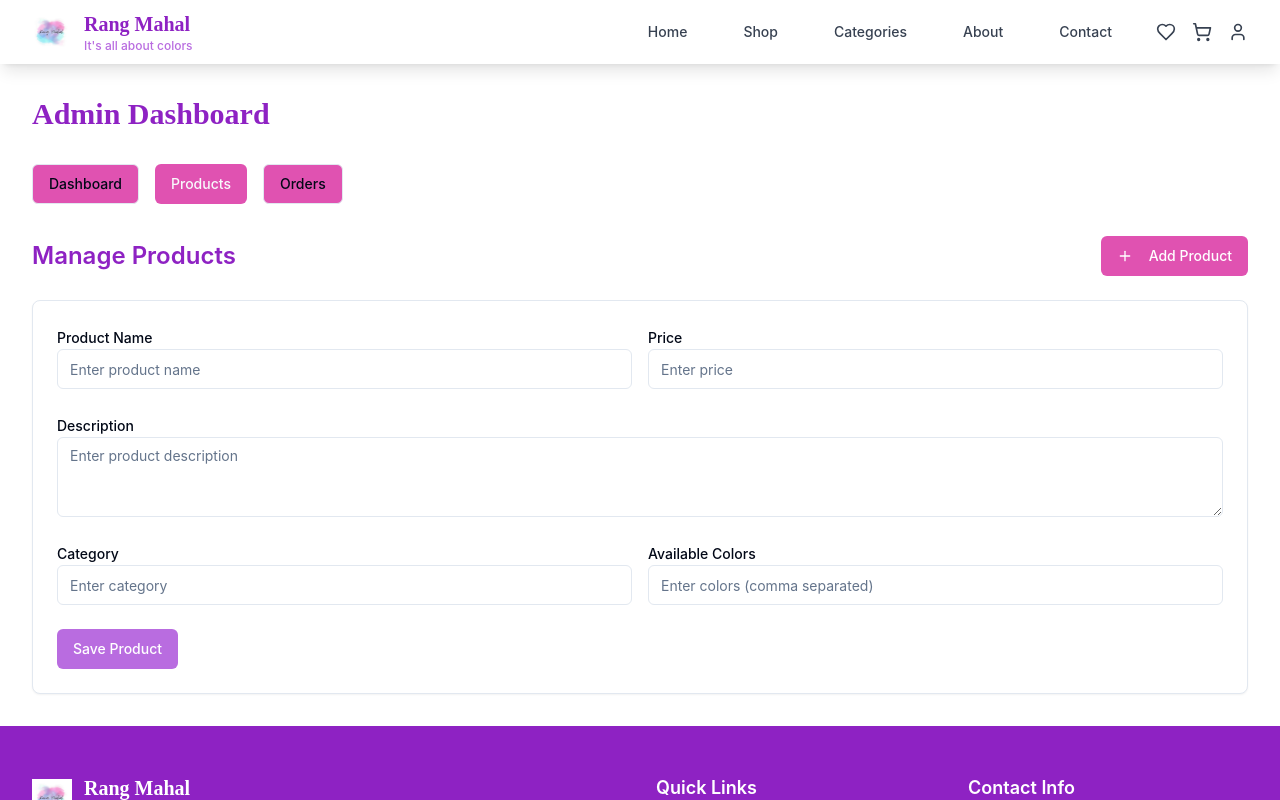
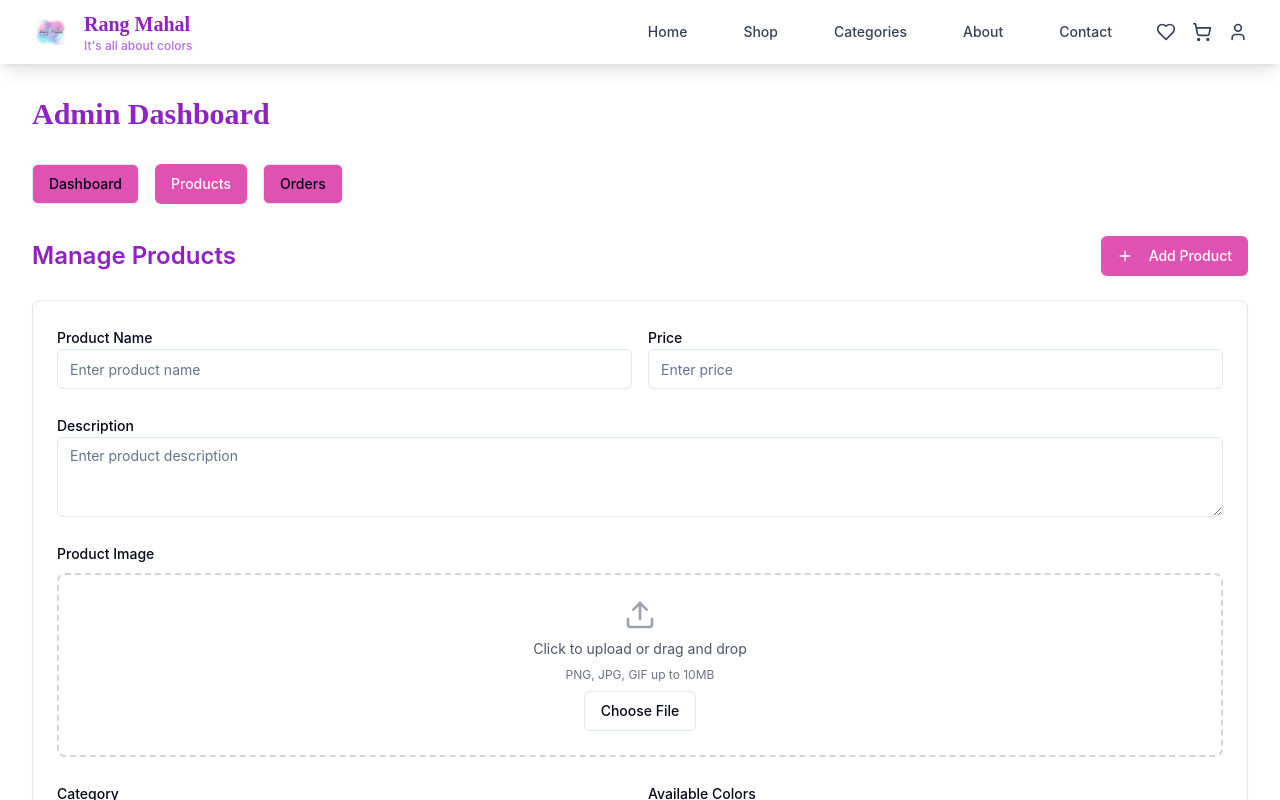
Before and after one commit to nawwalwaseer/falcon-plastic-web, a React (Vite) app: page /admin in a window 1280 px wide. Both pictures are taken after a click on the button "Products". Shown: the top 800 px of the page. Built offline with nearby package versions, Linux system fonts and the light colour scheme.

Commit message:
Add image upload and category selection
Added image upload functionality to the product form and restricted category selection to options from the home page.

```diff
--- a/src/pages/Admin.tsx
+++ b/src/pages/Admin.tsx
@@ -1,16 +1,37 @@
-
 import { useState } from 'react';
 import { Button } from '@/components/ui/button';
 import { Card, CardContent } from '@/components/ui/card';
 import { Input } from '@/components/ui/input';
 import { Label } from '@/components/ui/label';
 import { Textarea } from '@/components/ui/textarea';
-import { Package, Users, ShoppingCart, Plus } from 'lucide-react';
+import { Select, SelectContent, SelectItem, SelectTrigger, SelectValue } from '@/components/ui/select';
+import { Package, Users, ShoppingCart, Plus, Upload, X } from 'lucide-react';
 import Navigation from '@/components/Navigation';
 import Footer from '@/components/Footer';
 
 const Admin = () => {
   const [activeTab, setActiveTab] = useState('dashboard');
+  const [selectedImage, setSelectedImage] = useState<File | null>(null);
+  const [imagePreview, setImagePreview] = useState<string | null>(null);
+
+  const categories = ['Plain Choori', 'Bridal Sets', 'Party Wears'];
+
+  const handleImageUpload = (event: React.ChangeEvent<HTMLInputElement>) => {
+    const file = event.target.files?.[0];
+    if (file) {
+      setSelectedImage(file);
+      const reader = new FileReader();
+      reader.onload = (e) => {
+        setImagePreview(e.target?.result as string);
+      };
+      reader.readAsDataURL(file);
+    }
+  };
+
+  const removeImage = () => {
+    setSelectedImage(null);
+    setImagePreview(null);
+  };
 
   const stats = [
     { title: 'Total Products', value: '24', icon: Package, color: 'bg-rm-pink' },
@@ -133,10 +154,67 @@ const Admin = () => {
                     <Textarea id="product-description" placeholder="Enter product description" />
                   </div>
 
+                  {/* Image Upload Section */}
+                  <div>
+                    <Label htmlFor="product-image">Product Image</Label>
+                    <div className="mt-2">
+                      {!imagePreview ? (
+                        <div className="border-2 border-dashed border-gray-300 rounded-lg p-6 text-center hover:border-rm-pink transition-colors">
+                          <Upload className="h-8 w-8 mx-auto text-gray-400 mb-2" />
+                          <p className="text-sm text-gray-600 mb-2">Click to upload or drag and drop</p>
+                          <p className="text-xs text-gray-500">PNG, JPG, GIF up to 10MB</p>
+                          <Input
+                            id="product-image"
+                            type="file"
+                            accept="image/*"
+                            onChange={handleImageUpload}
+                            className="hidden"
+                          />
+                          <Button
+                            type="button"
+                            variant="outline"
+                            className="mt-2"
+                            onClick={() => document.getElementById('product-image')?.click()}
+                          >
+                            Choose File
+                          </Button>
+                        </div>
+                      ) : (
+                        <div className="relative">
+                          <img
+                            src={imagePreview}
+                            alt="Product preview"
+                            className="w-full h-48 object-cover rounded-lg"
+                          />
+                          <Button
+                            type="button"
+                            variant="destructive"
+                            size="sm"
+                            onClick={removeImage}
+                            className="absolute top-2 right-2"
+                          >
+                            <X className="h-4 w-4" />
+                          </Button>
+                        </div>
+                      )}
+                    </div>
+                  </div>
+
                   <div className="grid grid-cols-1 md:grid-cols-2 gap-4">
                     <div>
                       <Label htmlFor="product-category">Category</Label>
-                      <Input id="product-category" placeholder="Enter category" />
+                      <Select>
+                        <SelectTrigger>
+                          <SelectValue placeholder="Select category" />
+                        </SelectTrigger>
+                        <SelectContent>
+                          {categories.map((category) => (
+                            <SelectItem key={category} value={category.toLowerCase().replace(' ', '-')}>
+                              {category}
+                            </SelectItem>
+                          ))}
+                        </SelectContent>
+                      </Select>
                     </div>
                     <div>
                       <Label htmlFor="product-colors">Available Colors</Label>
```
